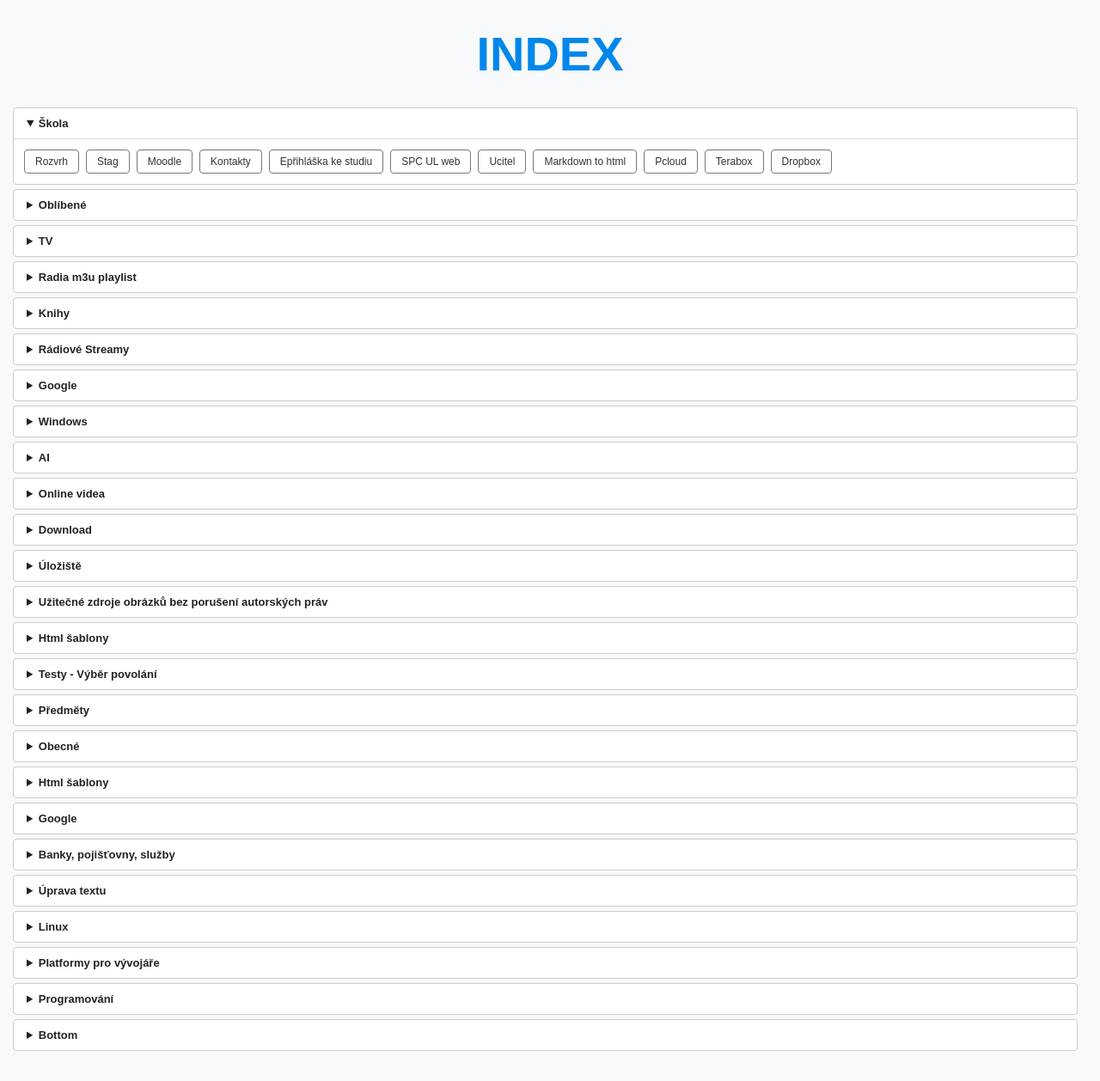
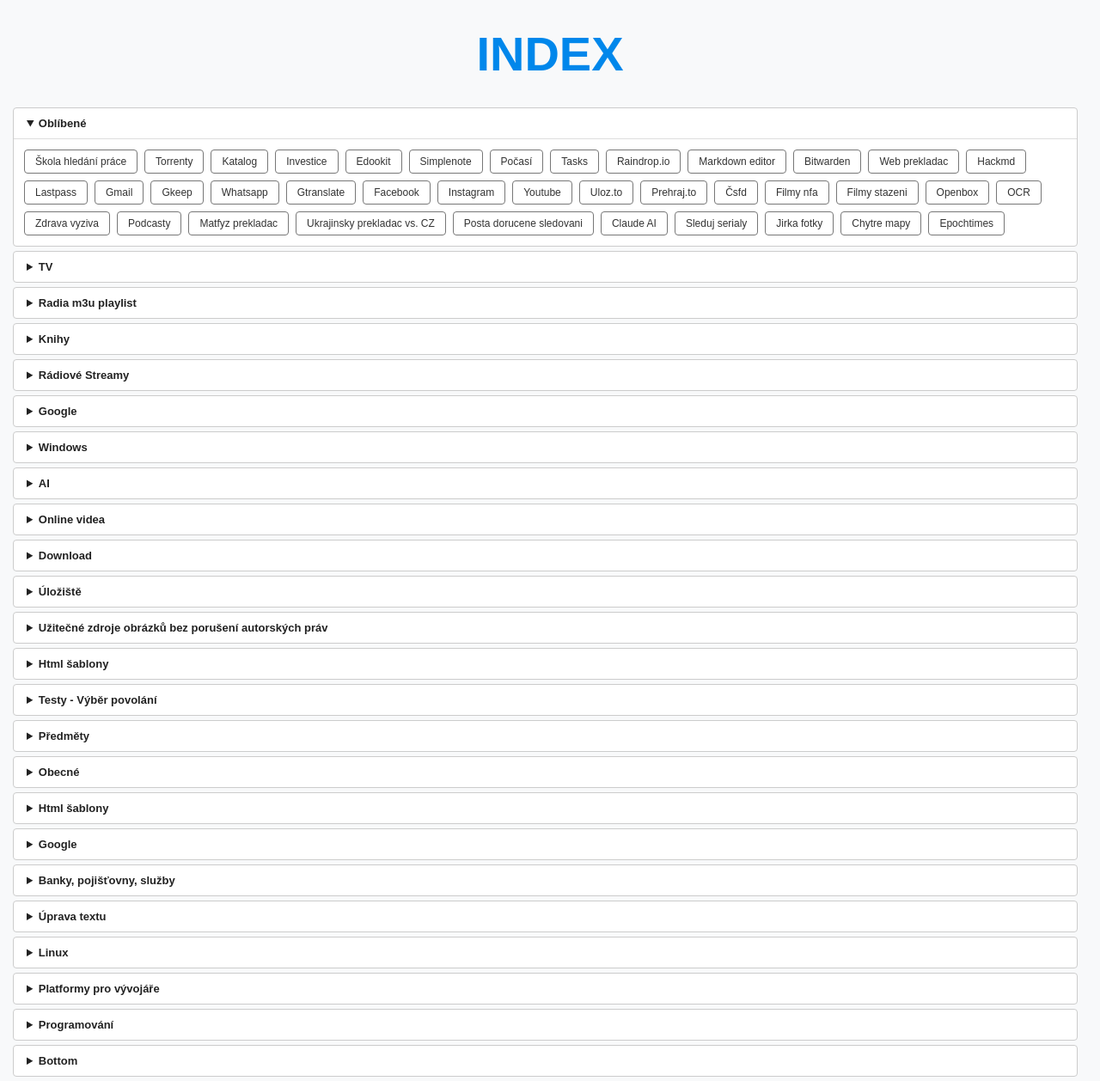
Before and after one commit to bedjan/bedjan.github.io, a Jekyll site: the page built from index.md, in a window 1280 px wide. Shown: the whole page at 86% size. Built offline with Jekyll 4.4.1, drawn with Linux system fonts in a browser that asks for light colours; before the commit the page ends 1228 px from its top, so only the background shows below that.

Commit message:
Update index.md

```diff
--- a/index.md
+++ b/index.md
@@ -6,24 +6,6 @@
 <div class="main-content">
 
 <details open>
-            <summary>Škola</summary>
-            <div class="links-grid">
-                <a href="https://github.com/bedjan/ucitel/blob/main/rozvrh.md" target="_blank">Rozvrh</a>
-                <a href="https://portal.ujep.cz" target="_blank">Stag</a>
-                <a href="https://moodle.pf.ujep.cz/my/" target="_blank">Moodle</a>
-                <a href="https://ccv.pf.ujep.cz/kontakty/" target="_blank">Kontakty</a>
-               <a href="https://portal.ujep.cz/portal/studium/uchazec/eprihlaska.html" target="_blank">Epřihláška ke studiu</a>
-                <a href="http://spcul.atwebpages.com/" target="_blank">SPC UL web</a>
-                <a href="https://github.com/bedjan/ucitel" target="_blank">Ucitel</a>
-                <a href="https://markdowntohtml.com/" target="_blank">Markdown to html</a>
-                <a href="https://my.pcloud.com/" target="_blank">Pcloud</a>
-                <a href="https://www.terabox.com/main?category=all" target="_blank">Terabox</a>
-                <a href="https://www.dropbox.com/home" target="_blank">Dropbox</a>
-            </div>
-        </details>
-
-
-<details>
             <summary>Oblíbené</summary>
             <div class="links-grid">
 <a href="https://praceveskole.cz/volna-mista?location=duchcov%3A25" target="_blank">Škola hledání práce</a>
```
